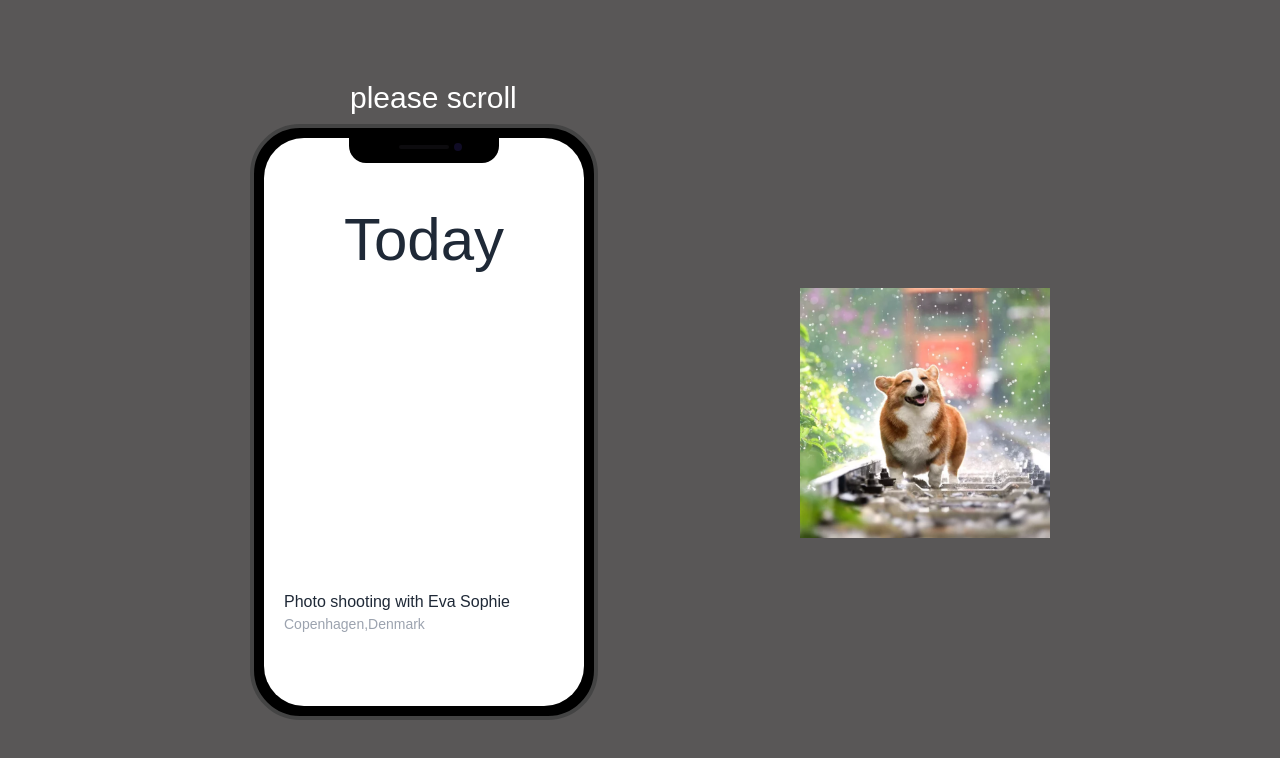
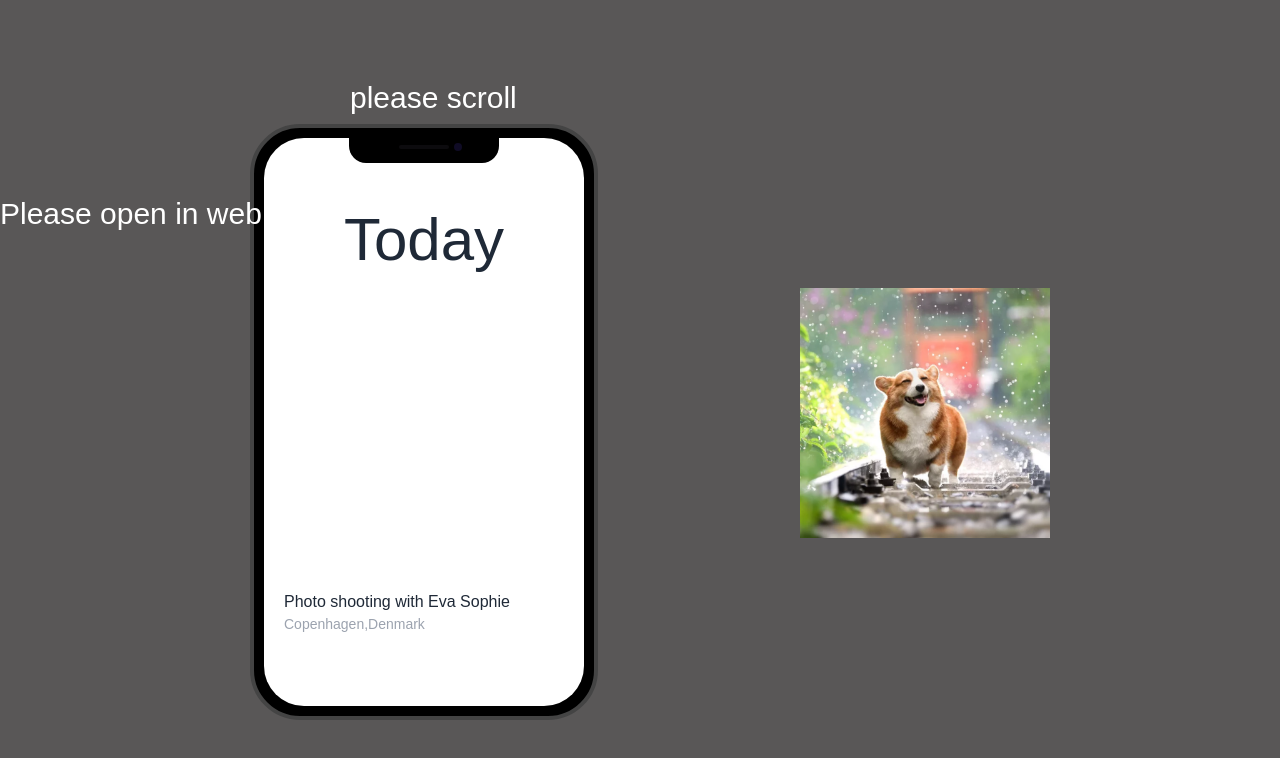
Before and after one commit to ZHANGJialiHappy/scrolling-images, a React (Vite) app: page / in a window 1280 px wide. Shown: the top 758 px of the page. Built offline with nearby package versions, Linux system fonts and the light colour scheme.

Commit message:
add text horizontal scrolling

```diff
--- a/src/App.tsx
+++ b/src/App.tsx
@@ -21,6 +21,10 @@ function App() {
     { clamp: false }
   );
 
+  const textValue1 = useTransform(scrollYProgress, [0, 1], ['400%', '0%']);
+
+  const textValue2 = useTransform(scrollYProgress, [0, 1], ['400%', '0%']);
+
   return (
     <div className="relative h-[1000px] w-[1080px]" ref={containerRef}>
       <div className="ml-[350px] pt-20 text-3xl">please scroll</div>
@@ -43,6 +47,11 @@ function App() {
           <img className="w-[250px]" src={dog} alt="a dog" />
         </motion.div>
       </div>
+      <div className="fixed mt-[80px] ">
+        <motion.div style={{ translateX: textValue1 }}>
+          <div className=" text-3xl">Please open in web.</div>
+        </motion.div>
+      </div>
     </div>
   );
 }
```
